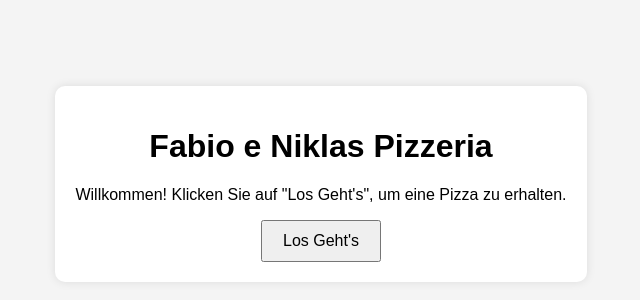
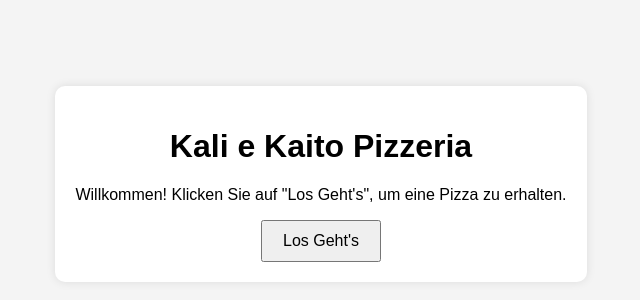
Before and after one commit to KaitoZerjo/OrderPizza, a plain HTML site: page index.html in a window 1280 px wide. Shown: the part 216-516 px from the top of the page, without its empty margins (319-959 px from the left). Drawn offline with Linux system fonts and the light colour scheme.

Commit message:
Update index.html

```diff
--- a/index.html
+++ b/index.html
@@ -9,7 +9,7 @@
 </head>
 <body>
 <div id="game-container">
-    <h1>Fabio e Niklas Pizzeria</h1>
+    <h1>Kali e Kaito Pizzeria</h1>
     <div id="order-container">
 
         <p id="order-text">Willkommen! Klicken Sie auf "Los Geht's", um eine Pizza zu erhalten.</p>
```
